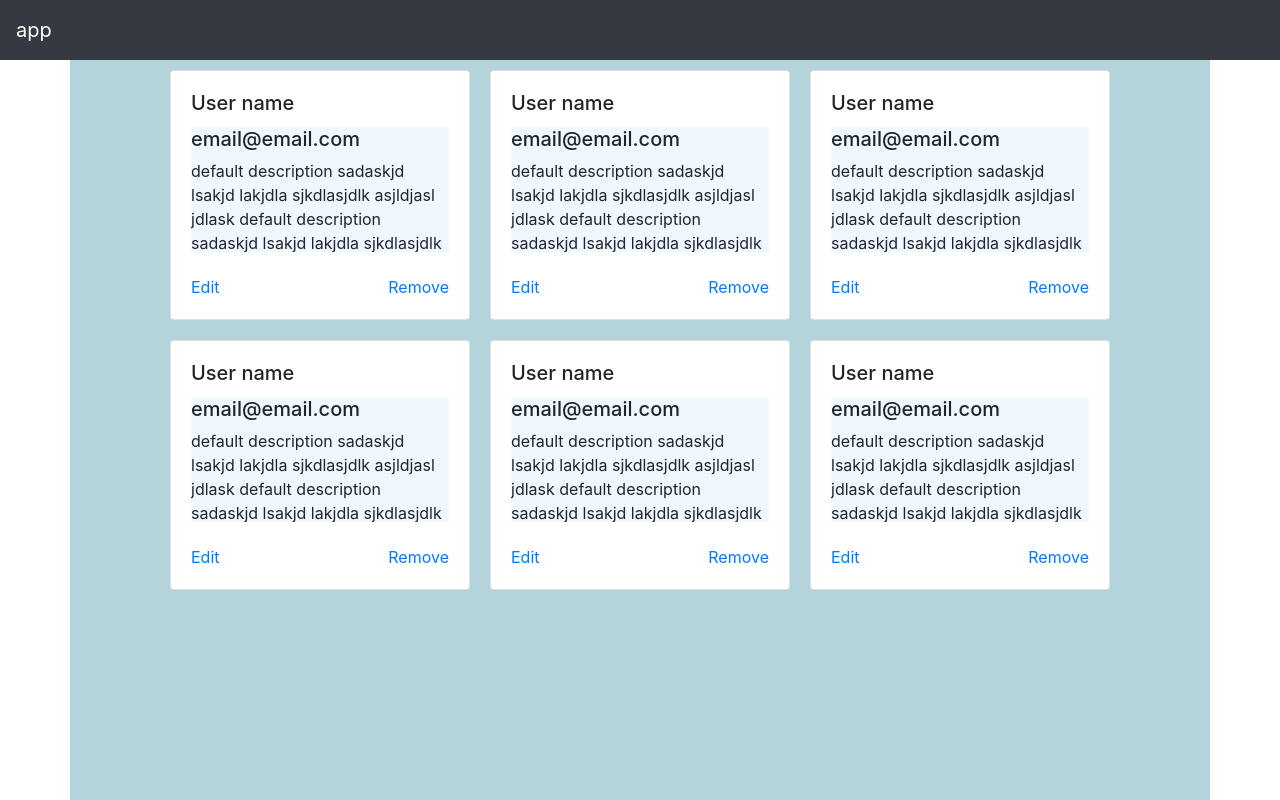
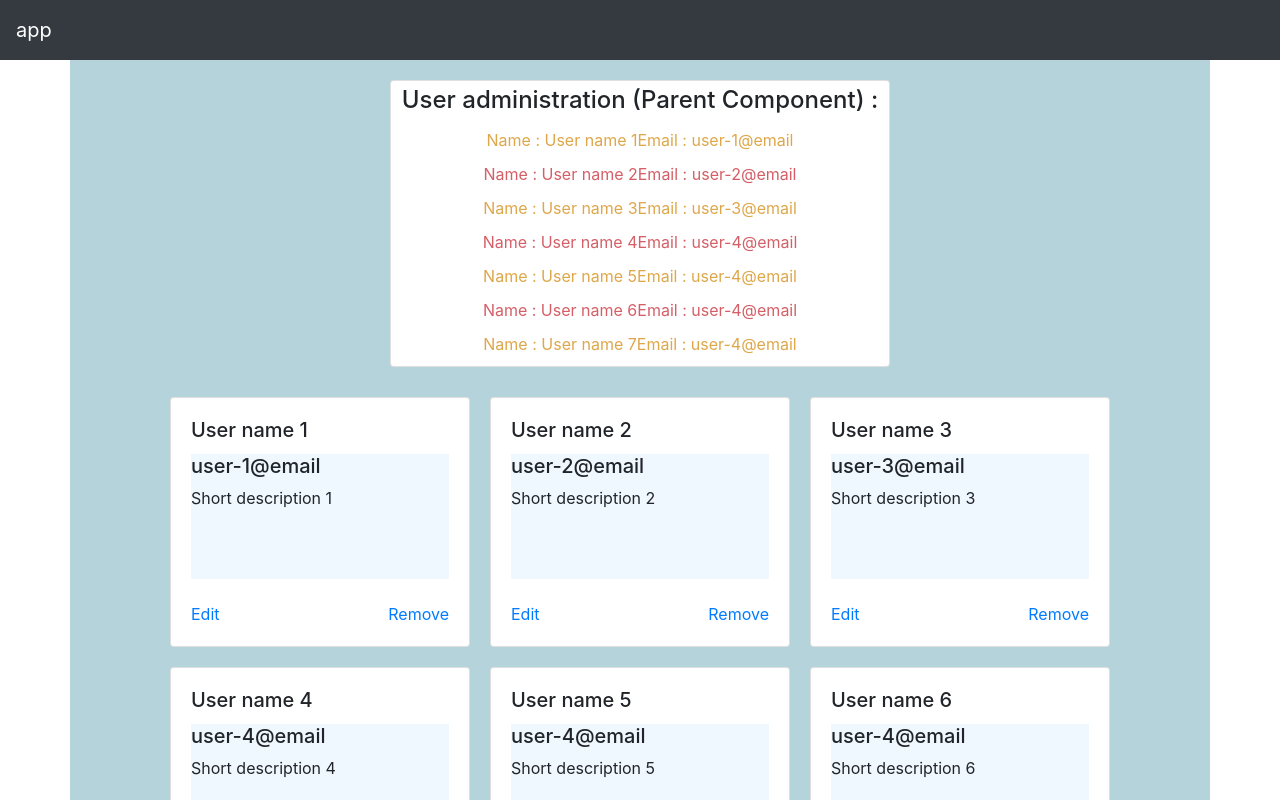
Before and after one commit to dorut89/angular-6-course, an Angular app: page / in a window 1280 px wide. Shown: the top 800 px of the page. Built offline with nearby package versions, Linux system fonts and the light colour scheme.

Commit message:
Created property binding for user-card component. Also added displayed elements in user-administration to show that changes done in child component do not affect parent component.

```diff
--- a/src/app/user-management/user-administration/user-administration.component.html
+++ b/src/app/user-management/user-administration/user-administration.component.html
@@ -1,10 +1,25 @@
+<div fxLayout="column" fxLayoutAlign="center center" style="padding-top: 20px;padding-bottom: 20px">
+  <div class="card" style="width: 500px;padding: 5px">
+
+    <div style="width: 100%" fxLayoutAlign="center center">
+      <h4>User administration (Parent Component) : </h4>
+    </div>
+
+    <div fxLayout="row"
+         *ngFor="let user of userList; let i = index"
+         fxLayoutAlign="center center"
+         style="width: 100%"
+         [ngClass]="{'odd':i%2!==0,'even':i%2===0,'both':true}">
+      <div>Name : {{user.userName}}</div>
+      <div>Email : {{user.userEmail}}</div>
+    </div>
+  </div>
+</div>
+
 <div fxLayout="row" fxLayoutAlign="center center" class="card-container">
 
-  <app-user-card></app-user-card>
-  <app-user-card></app-user-card>
-  <app-user-card></app-user-card>
-  <app-user-card></app-user-card>
-  <app-user-card></app-user-card>
-  <app-user-card></app-user-card>
+  <div *ngFor="let user of userList">
+    <app-user-card [userName]="user.userName" [userDescription]="user.userDescription" [userEmail]="user.userEmail"></app-user-card>
+  </div>
 
 </div>
--- a/src/app/user-management/user-administration/user-administration.component.scss
+++ b/src/app/user-management/user-administration/user-administration.component.scss
@@ -1,3 +1,16 @@
 .card-container {
   flex-wrap: wrap;
 }
+
+.odd {
+  color: #D45F67;
+}
+
+.even {
+  color: #DEA74A;
+}
+
+.both {
+  padding-top: 5px;
+  padding-bottom: 5px;
+}
--- a/src/app/user-management/user-administration/user-administration.component.ts
+++ b/src/app/user-management/user-administration/user-administration.component.ts
@@ -8,6 +8,17 @@ import {User} from '../model/user.model';
 })
 export class UserAdministrationComponent {
 
-  user: User = new User({userName: 'User name', userEmail: 'user@email', userDescription: 'Some short description'});
+  userList: Array<User> = listOfUsers;
 
 }
+
+
+export const listOfUsers: Array<User> = [
+  new User({userName: 'User name 1 ', userEmail: 'user-1@email', userDescription: 'Short description 1'}),
+  new User({userName: 'User name 2 ', userEmail: 'user-2@email', userDescription: 'Short description 2'}),
+  new User({userName: 'User name 3 ', userEmail: 'user-3@email', userDescription: 'Short description 3'}),
+  new User({userName: 'User name 4 ', userEmail: 'user-4@email', userDescription: 'Short description 4'}),
+  new User({userName: 'User name 5 ', userEmail: 'user-4@email', userDescription: 'Short description 5'}),
+  new User({userName: 'User name 6 ', userEmail: 'user-4@email', userDescription: 'Short description 6'}),
+  new User({userName: 'User name 7 ', userEmail: 'user-4@email', userDescription: 'Short description 7'})
+];
```
Also changed, not shown: src/app/user-management/user-card/user-card.component.ts (+6 -1 lines).
